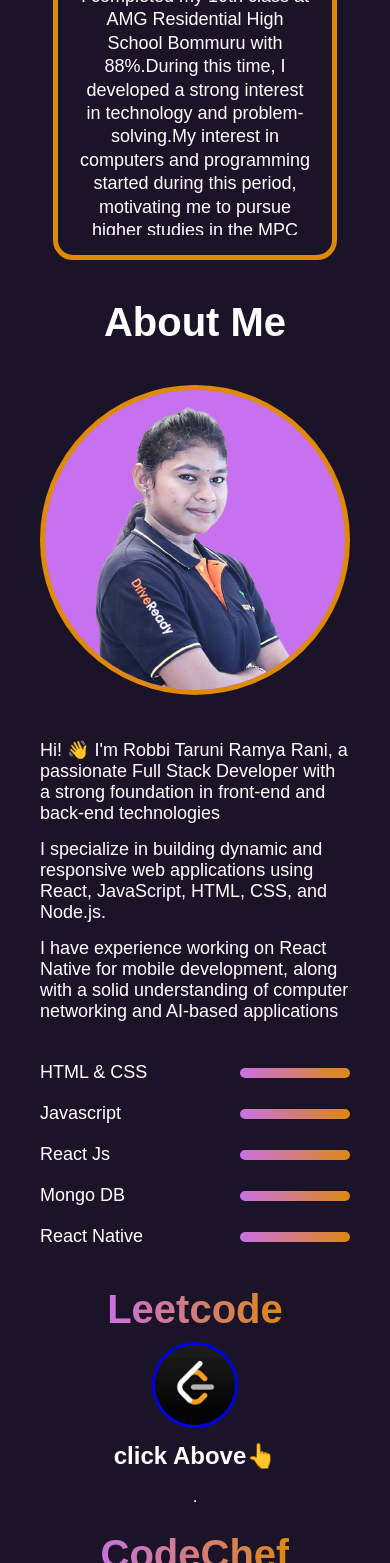
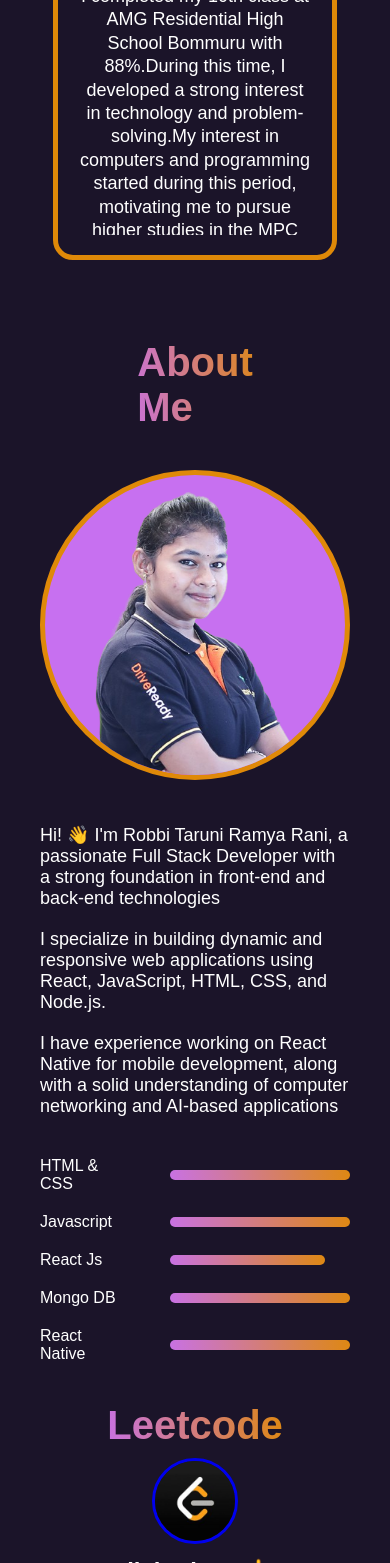
Before and after one commit to taruni200/portfolio, a React (Vite) app: page / in a window 390 px wide. Shown: the part 1635-3198 px from the top of the page. Built offline with nearby package versions, Linux system fonts and the light colour scheme.

Commit message:
Update About.css
alignments adujustment

```diff
--- a/src/Components/About.css
+++ b/src/Components/About.css
@@ -53,7 +53,7 @@
     font-weight: 500;
 }
 .about-skill hr{
-/*     outline:3px solid #DF8908; */
+    /* outline:3px solid #DF8908; */
     border:none;
 width: 50%;
 height: 8px;
@@ -106,7 +106,7 @@
 
 @media screen and (max-width: 720px) {
     .about-skill hr{
-/*         outline:3px solid #DF8908; */
+
     border:none;
     width: 50%;
     height: 10px;
@@ -122,34 +122,62 @@
         border:5px solid #DF8908;
     }
     .about {
+        /* flex-direction: column;
+        margin: 40px 50px;
+        gap: 40px; */
+        display: flex;
+        justify-content: center;
+        align-items: center;
+        gap:40px;
         flex-direction: column;
-        margin: 40px 50px;
-        gap: 40px;
+        margin: 80px 170px;
     }
     .about-title h1 {
-        font-size: 40px;
+        font-size:40px;
         padding: 0 10px;
+      font-weight: bold;
+      background:linear-gradient(264deg,#DF8908 -5.09%,#c770f0 106.28%);
+    background-clip: text;
+    -webkit-background-clip: text;
+    -webkit-text-fill-color: transparent;
     }
     .about-title h1:hover {
-        font-size: 42px;
+        font-size:40px;
+        background:linear-gradient(264deg,#DF8908 -5.09%,#c770f0 106.28%);
+    background-clip: text;
+    -webkit-background-clip: text;
+    -webkit-text-fill-color: transparent;
     }
     .about-sections {
+        display: flex;
         flex-direction: column;
         gap: 40px;
     }
     .about-right {
+        display: flex;
+        flex-direction: column;
+
         gap: 40px;
     }
     .about-para {
-        font-size: 18px;
-        gap: 15px;
+
+        display: flex;
+        flex-direction: column;
+
+        gap: 20px;
+        font-size:18px;
+        font-weight: 400;
     }
     .about-skill p {
-        font-size: 18px;
+        min-width:80px;
+        font-size:16px;
+        font-weight: 300;
 
     }
 
     .about-achievements {
+
+
         flex-direction: column;
         align-items: center;
         gap: 30px;
```
